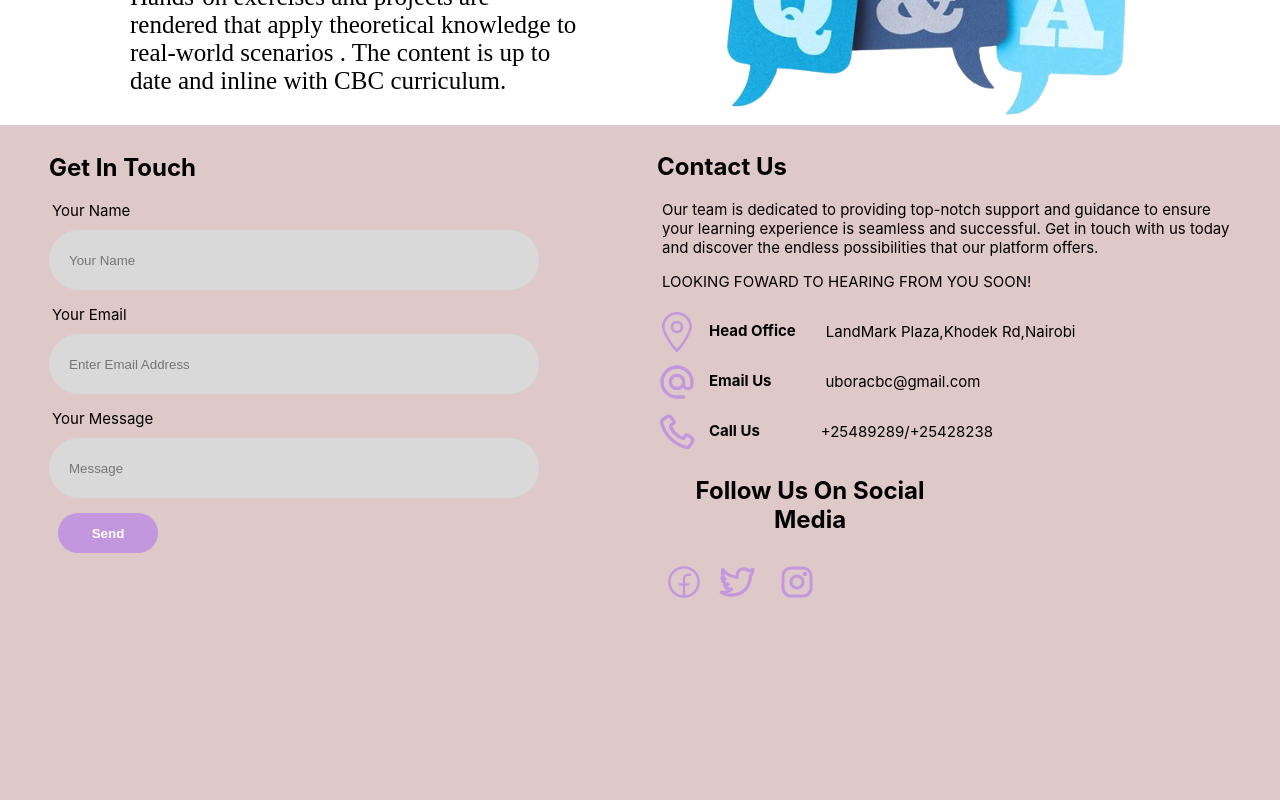
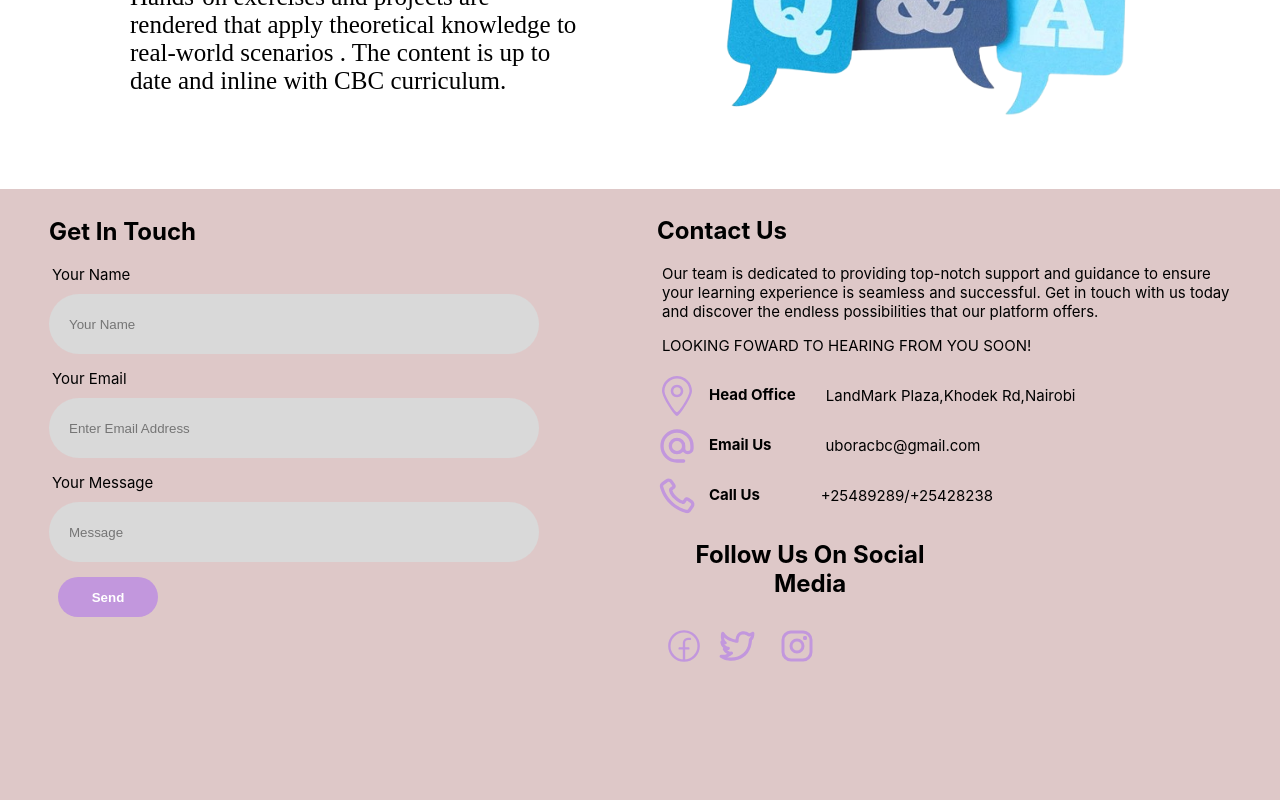
Before and after one commit to akirachix/Task-Tamers-Informational, a React (Create React App) app in the folder ubora-cbc-informational/: page / in a window 1280 px wide. Shown: the part 640-1440 px from the top of the page. Built offline with nearby package versions, Linux system fonts and the light colour scheme.

Commit message:
new changes

```diff
--- a/ubora-cbc-informational/src/Footer/index.css
+++ b/ubora-cbc-informational/src/Footer/index.css
@@ -78,6 +78,7 @@ input{
     display: flex;
     gap: 20%;
     height: 500px;
+    margin-top: 5%;
 
 }
 
@@ -246,6 +247,7 @@ margin-top: 5%;
         padding: 15px;
         overflow: hidden;
         height: 900px;
+        margin-top: 5%;
     }
 
 
@@ -410,6 +412,7 @@ margin-top: 5%;
         padding: 15px;
         overflow: hidden;
         height: 900px;
+        margin-top: 5%;
     }
 
 
@@ -525,7 +528,7 @@ margin-top: 5%;
         gap: 20%;
         height: 100%;
         padding: 15px;
-
+        margin-top: 5%;
     }
 
 
@@ -660,6 +663,7 @@ margin-top: 5%;
         height: 1165px;
         padding: 15px;
         overflow: hidden;
+        margin-top: 5%;
     }
 
 
@@ -775,7 +779,7 @@ margin-top: 5%;
         height: 100%;
         height: 1306x;
         padding: 35px;
-
+        margin-top: 5%;
     }
 
     button{
@@ -914,7 +918,7 @@ margin-top: 5%;
         flex-direction: row;
         height: 600px;
         padding: 20px 40px;
-
+        margin-top: 5%;
 
     }
 
@@ -1056,7 +1060,7 @@ margin-top: 5%;
         flex-direction: row;
         height: 760px;
         padding: 20px 40px;
-
+        margin-top: 5%;
 
     }
 
```
